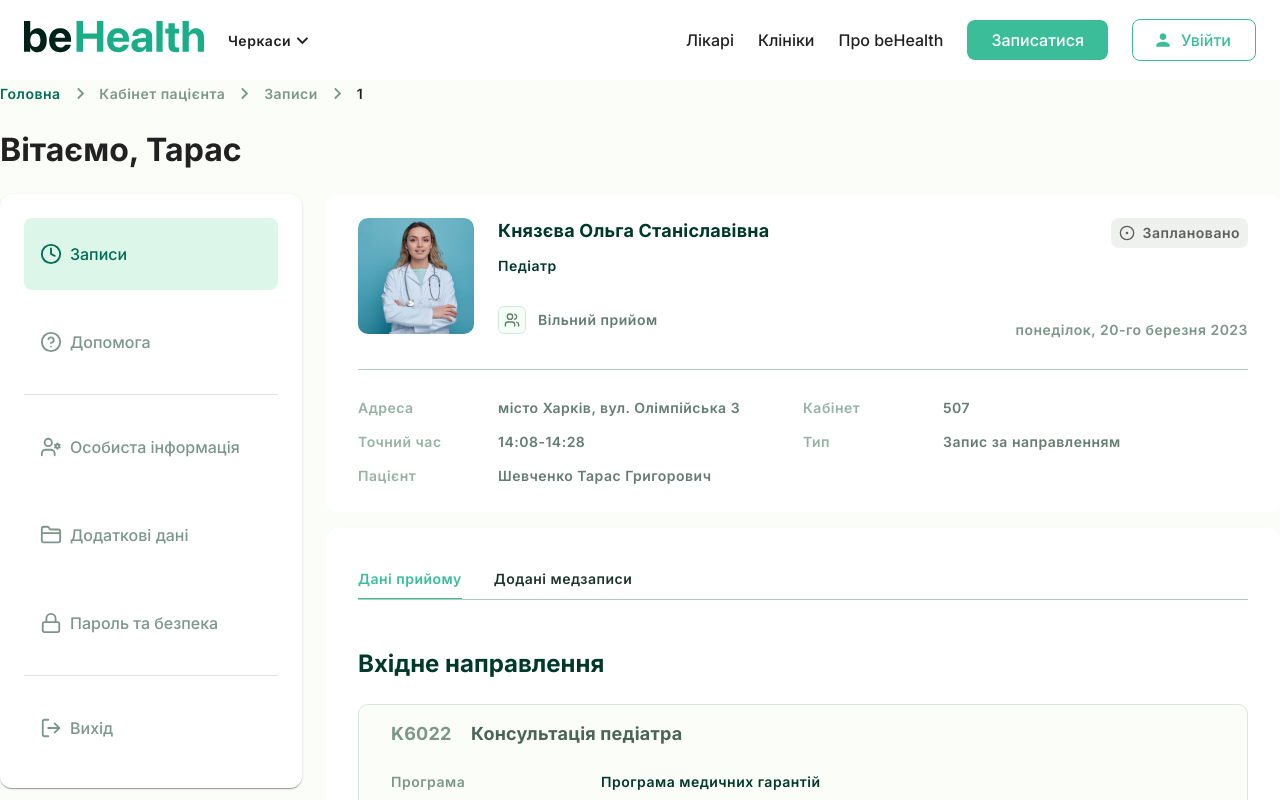
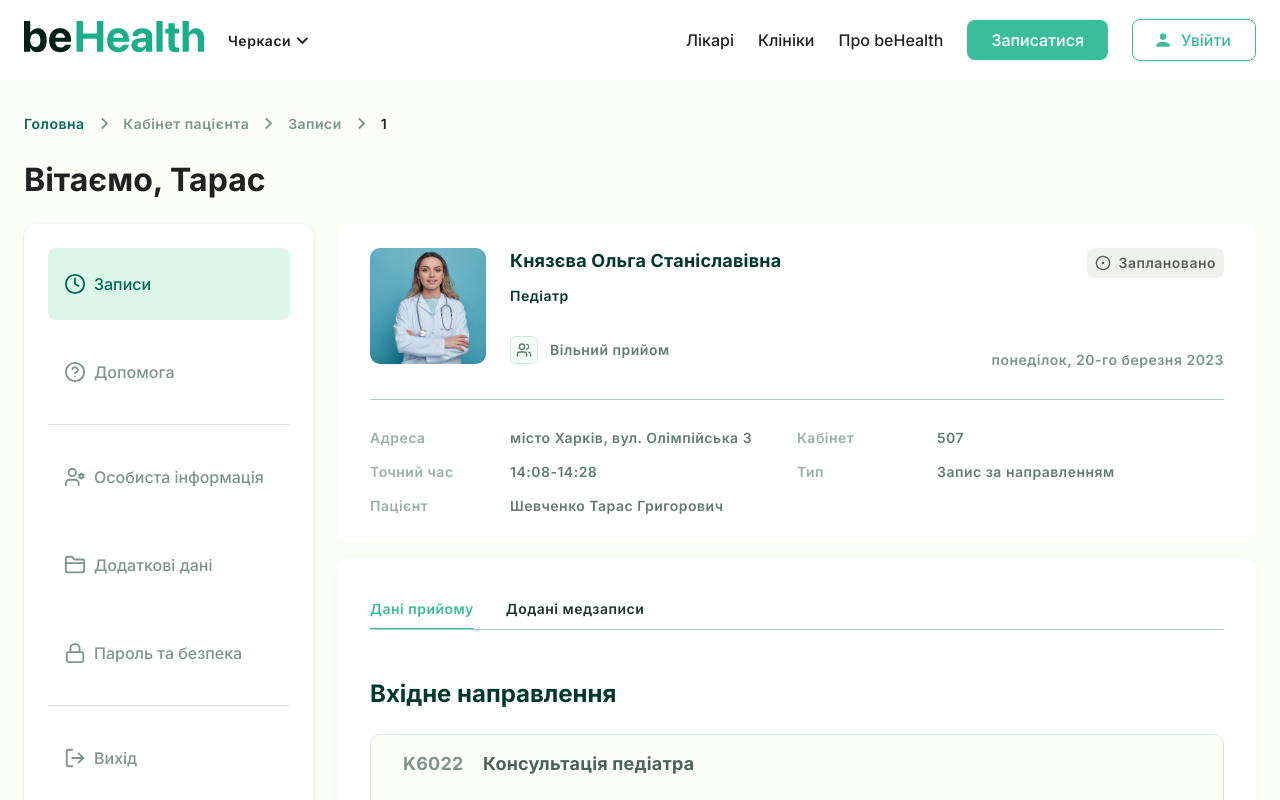
Before and after one commit to HromadskyiMykola/behealth, a React (Create React App) app: page /patient-account/appointment/1 in a window 1280 px wide. Shown: the top 800 px of the page. Built offline with nearby package versions, Linux system fonts and the light colour scheme.

Commit message:
fixed container in patient account page

```diff
--- a/src/pages/Root.tsx
+++ b/src/pages/Root.tsx
@@ -1,13 +1,24 @@
-import { Outlet } from "react-router-dom";
+import { Outlet, useLocation } from "react-router-dom";
 
 import Footer from "~/components/Footer/Footer";
 import Header from "~/components/Header/Header";
+import { ERouteNames } from "~/routes/routeNames";
+import { Container } from "@mui/material";
 
 export function Root() {
+  const { pathname } = useLocation();
+  const firstPath = pathname.split("/")[1];
+
   return (
     <>
       <Header />
-      <Outlet />
+      {firstPath === ERouteNames.PATIENT_ACCOUNT ? (
+        <Container sx={{mb: '30px', mt: '30px'}}>
+          <Outlet />
+        </Container>
+      ) : (
+        <Outlet />
+      )}
       <Footer />
     </>
   );
```
